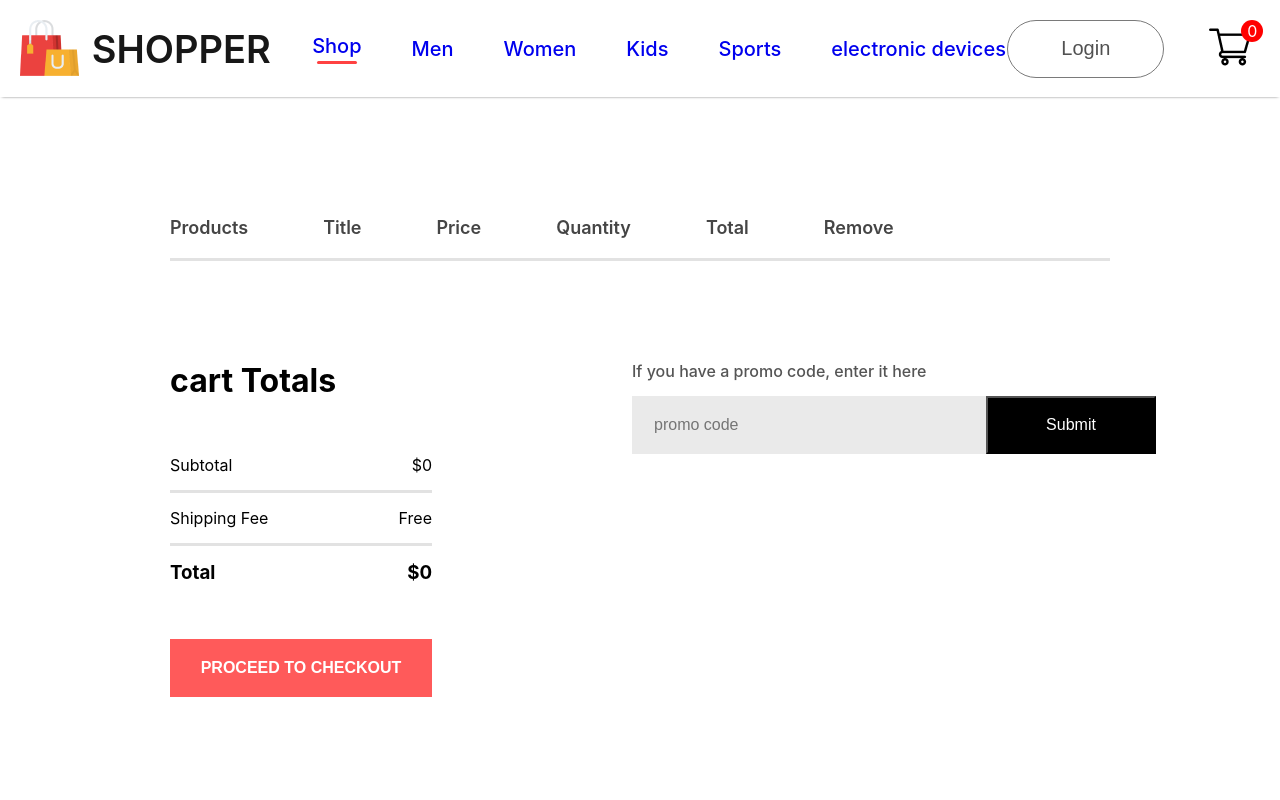
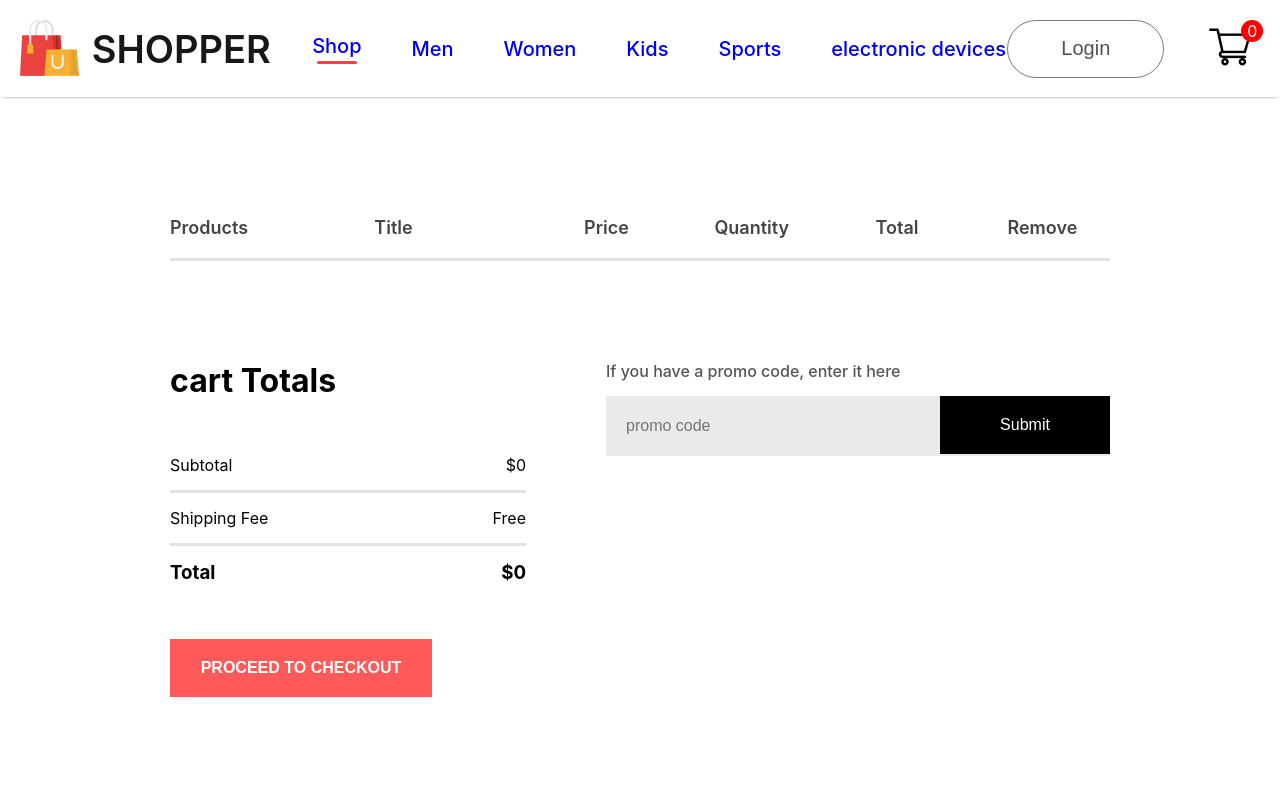
Before and after one commit to Shijan153/ECommerce-Project, a React (Create React App) app in the folder frontend/: page /cart in a window 1280 px wide. Shown: the top 800 px of the page. Built offline with nearby package versions, Linux system fonts and the light colour scheme.

Commit message:
cart page updated

```diff
--- a/frontend/src/Components/CartItems/CartItems.css
+++ b/frontend/src/Components/CartItems/CartItems.css
@@ -1,69 +1,80 @@
-.cartitems{
+.cartitems {
   margin: 100px 170px;
 }
 
-.cartitems hr{
+.cartitems hr {
   height: 3px;
   background: #e2e2e2;
   border: 0;
 }
 
-.cartitems-format-main{
-    display: flex;
+.cartitems-format-main,
+.cartitems-format {
+  display: grid;
   grid-template-columns: 0.5fr 2fr 1fr 1fr 1fr 1fr;
   align-items: center;
-    gap: 75px;
+  gap: 10px;
   padding: 20px 0px;
   color: #454545;
+  text-align: center;
+}
+
+.cartitems-format-main {
   font-size: 18px;
   font-weight: 600;
 }
 
-.cartitems-format{
+.cartitems-format {
   font-size: 17px;
   font-weight: 500;
 }
 
-.carticon-product-icon{
-    height: 62px;
+.cart-title {
+  text-align: left;
 }
 
-.cartitems-remove-icon{
-    width: 15px;
-    margin: 0px 40px;
-    cursor: pointer;
+.carticon-product-icon {
+  height: 62px;
+  justify-self: center;
 }
 
-.cartitems-quantity{
+.cartitems-quantity {
   width: 64px;
   height: 50px;
   border: 2px solid #ebebeb;
   background: #fff;
+  text-align: center;
+  justify-self: center;
 }
 
-.cartitems-down{
+.cartitems-remove-icon {
+  width: 15px;
+  cursor: pointer;
+  justify-self: center;
+}
+
+.cartitems-down {
   display: flex;
   margin: 100px 0px;
+  gap: 80px;
 }
 
-.cartitems-total{
+.cartitems-total {
   flex: 1;
   display: flex;
   flex-direction: column;
-    margin-right: 200px;
   gap: 40px;
 }
 
-.cartitems-total-item{
+.cartitems-total-item {
   display: flex;
   justify-content: space-between;
   padding: 15px 0px;
 }
 
-.cartitems-total button{
+.cartitems-total button {
   width: 262px;
   height: 58px;
-    outline: none;
   border: none;
   background: #ff5a5a;
   color: #fff;
@@ -72,38 +83,39 @@
   cursor: pointer;
 }
 
-.cartitems-promocode{
+.cartitems-promocode {
   flex: 1;
   font-size: 16px;
   font-weight: 500;
 }
 
-.cartitems-promocode p{
+.cartitems-promocode p {
   color: #555;
 }
 
-.cartitems-promobox{
+.cartitems-promobox {
   width: 504px;
   margin-top: 15px;
-    padding-left: 20px;
-    height: 58px;
+  display: flex;
   background: #eaeaea;
 }
 
-.cartitems-promobox input{
+.cartitems-promobox input {
   border: none;
   outline: none;
   background: transparent;
   font-size: 16px;
-    width: 330px;
-    height: 50px;
+  padding-left: 20px;
+  flex: 1;
+  height: 58px;
 }
 
-.cartitems-promobox button{
+.cartitems-promobox button {
   width: 170px;
   height: 58px;
   font-size: 16px;
   background: black;
   color: white;
   cursor: pointer;
+  border: none;
 }
--- a/frontend/src/Components/Item/Item.css
+++ b/frontend/src/Components/Item/Item.css
@@ -2,7 +2,7 @@
     width: 350px;
     display: flex;
     flex-direction: column;
-    align-items: center;          /* center image + text */
+    align-items: center;
     text-align: center;
     transition: transform 0.3s ease;
 }
@@ -20,7 +20,7 @@
 .item-prices{
     display: flex;
     gap: 20px;
-    justify-content: center;      /* center prices */
+    justify-content: center;
 }
 
 .item-price-new{
--- a/frontend/src/Components/Item/Item.jsx
+++ b/frontend/src/Components/Item/Item.jsx
@@ -5,7 +5,7 @@ import { Link } from 'react-router-dom'
 const Item = (props) => {
   return (
     <div className='item'>
-      <Link to={`/product/${props.id}`}><img onClick={window.scrollTo(0,0)} src={props.image} alt="" /></Link>
+      <Link to={`/product/${props.id}`}><img onClick={() => window.scrollTo(0,0)} src={props.image} alt="" /></Link>
       <p>{props.name}</p>
       <div className="item-prices">
         <div className="item-price-new">
```
Lines whose indentation alone changed are shown as unchanged.
